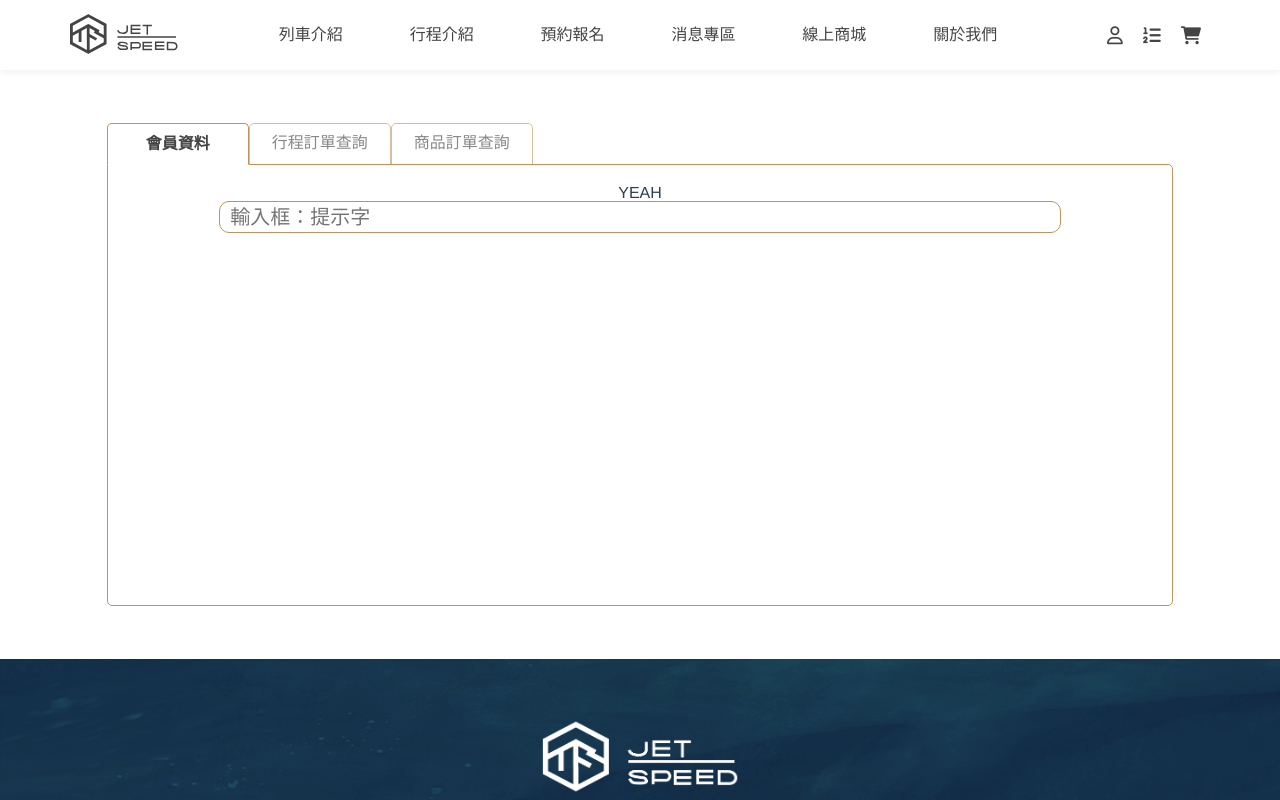
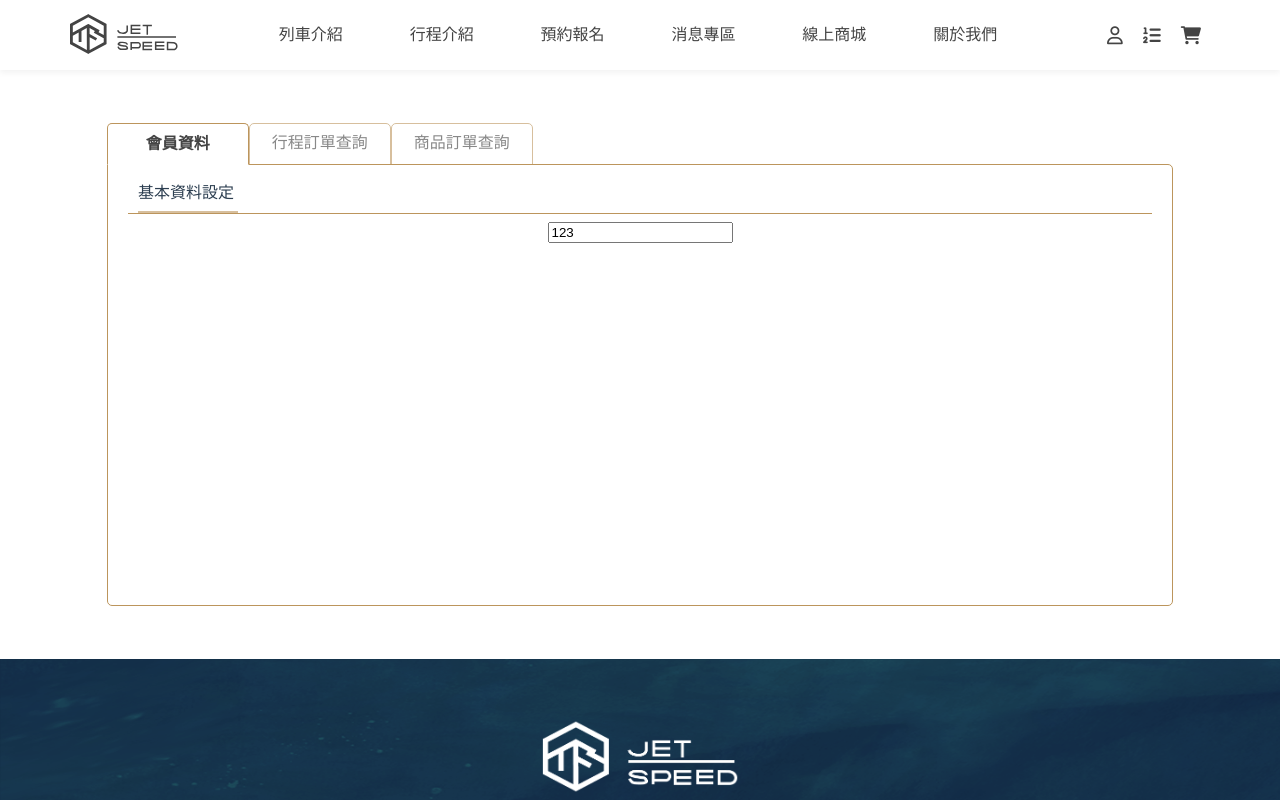
Before and after one commit to Azrialin/cgd103-g4, a Vue app: page /membership in a window 1280 px wide. Shown: the top 800 px of the page. Built offline with nearby package versions, Linux system fonts and the light colour scheme.

Commit message:
memberInfo

```diff
--- /dev/null
+++ b/src/components/MemberInfo.vue
@@ -0,0 +1,66 @@
+<template>
+    <div>
+        <form>
+            <h3 class="top">基本資料設定</h3>
+            <hr class="underline">
+            <input  v-model="result.id"/>
+        </form>
+    </div>
+</template>
+
+<script>
+const result = {
+    id:123,
+
+}
+
+import Input from '@/components/Input.vue'
+export default {
+    components: {
+      Input,
+    },
+    data(){
+        return{
+            result:{}
+        }
+    },
+    created(){
+        this.getData();
+    },
+    methods:{
+        getData(){
+            this.result = result;
+        }
+    }
+}
+</script>
+
+<style scoped lang="scss">
+  @import "../assets/scss/base/color.scss";
+  @import "../assets/scss/layout/grid.scss";
+  @import "../assets/scss/base/font.scss";
+
+
+</style>
+
+<style lang="scss">
+    .Input{
+    width: 80% !important;
+    height: 10px!important;
+    padding: 10px!important;
+  }
+  .top{
+    padding-bottom: 10px;
+    margin-left: 1%;
+    display: flex;
+    flex-direction: flex-start;
+    width: 100px;
+    border-bottom: 2px solid #D7BF9D;
+  }
+  .underline{
+    margin-top: 0;
+    height: 1px;
+    background: #BC955C;
+    border: none;
+  }
+</style>
--- a/src/views/MembershipView.vue
+++ b/src/views/MembershipView.vue
@@ -1,7 +1,7 @@
 <template lang="html">
   <div>
     <Tabs>
-      <Tab title="會員資料"><p>YEAH</p><Input /></Tab>
+      <Tab title="會員資料"><MemberInfo/></Tab>
       <Tab title="行程訂單查詢">what's up </Tab>
       <Tab title="商品訂單查詢">大家加油~</Tab>
     </Tabs>
@@ -12,12 +12,14 @@ import Header from '@/components/Header.vue'
 import Tabs from '@/components/Tabs.vue'
 import Tab from '@/components/Tab.vue'
 import Input from '@/components/Input.vue'
+import MemberInfo from '@/components/MemberInfo.vue'
   export default {
     components: {
       Tabs,
       Tab,
       Header,
       Input,
+      MemberInfo,
     },
   }
 </script>
@@ -26,14 +28,6 @@ import Input from '@/components/Input.vue'
   @import "../assets/scss/base/color.scss";
   @import "../assets/scss/layout/grid.scss";
   @import "../assets/scss/base/font.scss";
-
+  // :deep()
 
 </style>
-
-<style lang="scss">
-    .Input{
-    width: 80% !important;
-    height: 10px!important;
-    padding: 10px!important;
-  }
-</style>
--- a/src/views/QAView.vue
+++ b/src/views/QAView.vue
@@ -18,7 +18,7 @@
                 </ul>
             </main>
         </div>
-        <Pagination/>
+        <Pagination @change="page=$event" :defaultCurrentPage="page" :defaultPageSize="9" :total="30"/>
 
         <!-- <p class="font-48">測試文字font-48</p>
         <p class="font-36">測試文字font-36</p>
@@ -59,6 +59,7 @@
         },
         data(){
             return{
+                page:1,
                 QList:[
                     { id: 'Q001', name: '會員問題' },
                     { id: 'Q002', name: '行程訂單問題' },
```
